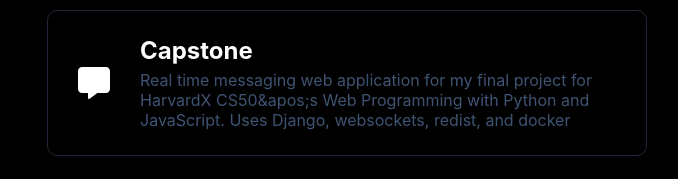
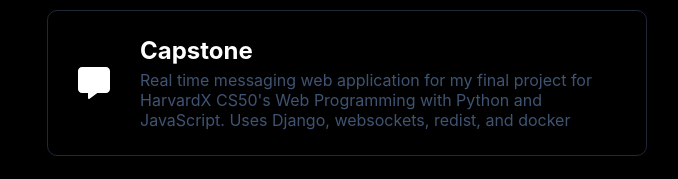
Before and after one commit to rol3293/hawad, a Next.js app: page /projects in a window 1280 px wide. Shown: the part 249-428 px from the top of the page, without its empty margins (352-1030 px from the left). Built offline with nearby package versions, Linux system fonts and the light colour scheme.

Commit message:
fixed typo

```diff
--- a/pages/projects.js
+++ b/pages/projects.js
@@ -7,7 +7,7 @@ const projectList = [
     {
         link: 'https://github.com/me50/rol3293/tree/web50/projects/2020/x/capstone',
         title: 'Capstone',
-        desc: 'Real time messaging web application for my final project for HarvardX CS50&apos;s Web Programming with Python and JavaScript. Uses Django, websockets, redist, and docker',
+        desc: 'Real time messaging web application for my final project for HarvardX CS50\'s Web Programming with Python and JavaScript. Uses Django, websockets, redist, and docker',
         icon: faMessage
     },
     {
@@ -53,8 +53,11 @@ export default function Projects() {
         <div>
             <Header title="Projects" />
             <main style={{ padding: '15px' }} >
-                <div className='title'>Projects</div>
-                <div className='subtitle'>List of my completed personal projects and projects that I&apos;m currently working on.</div>
+                <div className='subtitle animate__animated animate__fadeIn animate__fast'>
+                    <div className='title'>Projects</div>
+                    <div className='subtitle'>List of my completed personal projects and projects that I&apos;m currently working on.</div>
+                </div>
+
                 <br />
                 {
                     projectList.map(item => {
```
